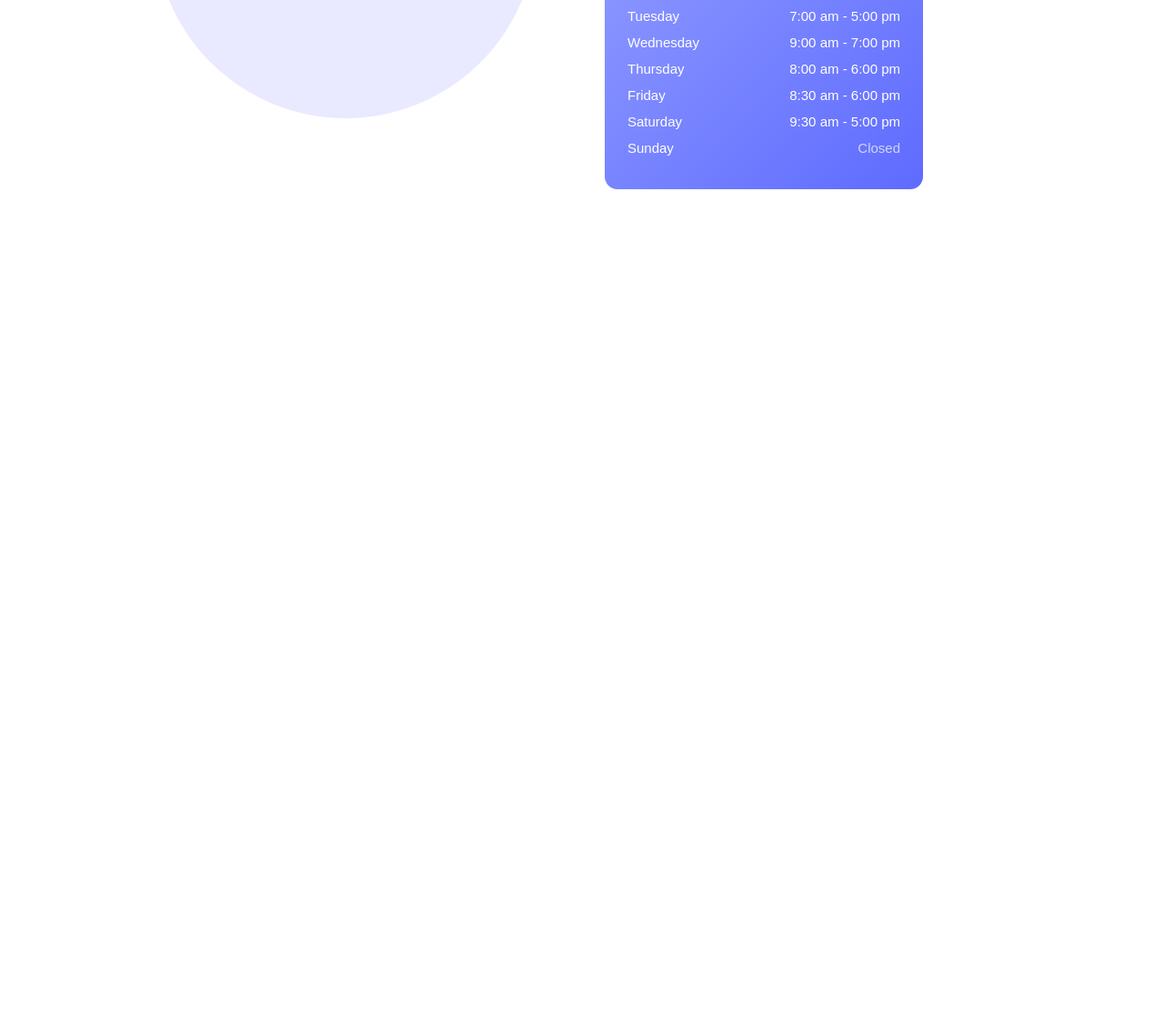
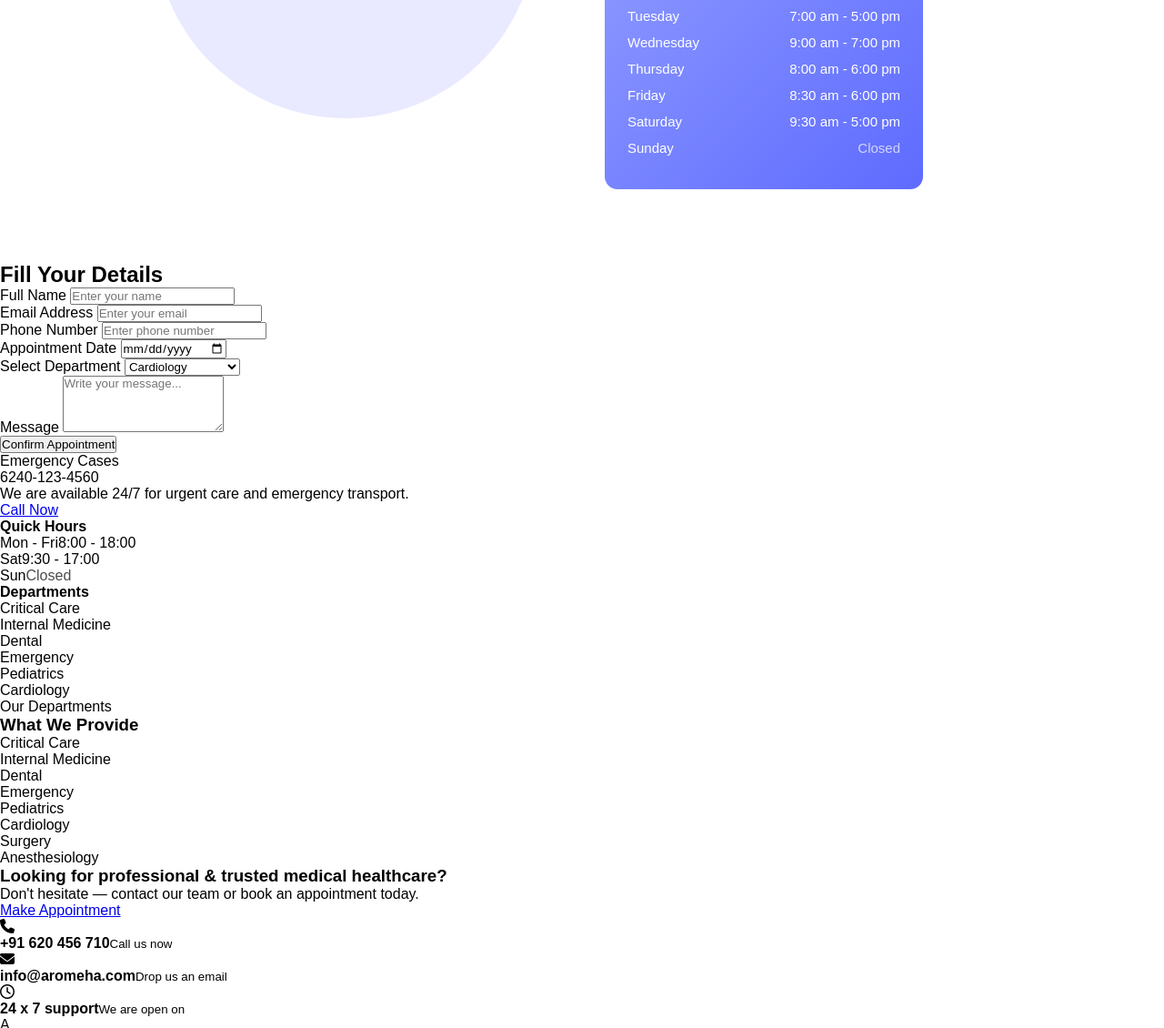
Before and after one commit to mehaksharma25/Aromeha-Care, a plain HTML site: page services.html in a window 1280 px wide. Shown: the part 760-1890 px from the top of the page at 91% size. Before the commit the page ends 1048 px from the top, so only its background shows below. Drawn offline with Linux system fonts and the light colour scheme.

Commit message:
Refactor services.html for improved structure

```diff
--- a/services.html
+++ b/services.html
@@ -1,75 +1,56 @@
 <!DOCTYPE html>
 <html lang="en">
 <head>
-    <meta charset="UTF-8">
-    <meta name="viewport" content="width=device-width, initial-scale=1.0">
+  <meta charset="utf-8" />
+  <meta name="viewport" content="width=device-width,initial-scale=1" />
   <title>Aromeha Care – Services</title>
-    <link rel="stylesheet" href="services.css">
+  <link rel="stylesheet" href="services.css" />
+  <script src="https://kit.fontawesome.com/a076d05399.js" crossorigin="anonymous"></script>
 </head>
-
 <body>
 
-    <!-- NAVBAR -->
   <header class="navbar">
     <div class="logo">Aromeha Care</div>
-
     <nav class="nav-links">
       <a href="index.html">Home</a>
       <a href="about.html">About</a>
       <a href="services.html" class="active">Services</a>
       <a href="doctors.html">Doctors</a>
-        <a href="contact.html">Contact</a>
+      <!-- <a href="contact.html">Contact</a> -->
     </nav>
-
-    <button class="nav-btn">Make Appointment</button>
+    <button class="btn-appointment" onclick="location.href='appointment.html'">Make Appointment</button>
+        <div class="menu-btn">
+            <span></span>
+            <span></span>
+            <span></span>
+        </div>
   </header>
 
+  <main class="page-wrapper">
 
-
-    <!-- TOP BANNER -->
     <section class="service-banner">
       <div class="banner-content">
         <h1>Services Page</h1>
         <p>Lorem ipsum dolor sit amet luctus pharetra etiam.</p>
       </div>
-
-        <!-- ⭐ Replace banner image -->
-        <img src="your-banner-image.jpg" class="banner-img" alt="">
+      <img src="https://dunmedic.strongtheme.com/wp-content/uploads/2021/04/andun02.jpg" class="banner-img" alt="banner">
     </section>
 
-
-    <!-- MAIN CONTENT -->
     <section class="service-main">
-
-        <!-- LEFT SIDE -->
       <div class="service-left">
-
-            <div class="service-left-circle"></div>
-
-            <!-- ⭐ Replace doctor image -->
-            <img src="your-doctor.png" class="service-doctor" alt="">
-
-            <div class="service-calendar-box">
-                <!-- ⭐ Replace calendar image -->
-                <img src="your-calendar.png" alt="">
-            </div>
+        <div class="service-left-circle" aria-hidden="true"></div>
+        <img src="doc.jpg" class="service-doctor" alt="doctor">
       </div>
 
-
-        <!-- RIGHT SIDE -->
       <div class="service-right">
-
         <h2>A great system application for<br>hospital center & health care</h2>
-
         <p>
           Semper ut proin auctor ac eget scelerisque sodales elementum nibh massa,
           viverra maecenas vel habitant venenatis libero tortor volutpat taciti.
         </p>
 
-            <div class="service-hours-box">
-
-                <h3>Operating Hours</h3>
-
+        <div class="service-hours-box" aria-labelledby="hoursTitle">
+          <h3 id="hoursTitle">Operating Hours</h3>
           <ul>
             <li><span>Monday</span><span>8:00 am - 6:00 pm</span></li>
             <li><span>Tuesday</span><span>7:00 am - 5:00 pm</span></li>
@@ -79,12 +60,174 @@
             <li><span>Saturday</span><span>9:30 am - 5:00 pm</span></li>
             <li><span>Sunday</span><span class="closed">Closed</span></li>
           </ul>
+        </div>
+      </div>
+    </section>
 
+    <section class="appointment-section">
+      <div class="form-box">
+        <h2>Fill Your Details</h2>
+        <form>
+          <div class="input-group">
+            <label>Full Name</label>
+            <input type="text" placeholder="Enter your name" required>
           </div>
 
+          <div class="input-group">
+            <label>Email Address</label>
+            <input type="email" placeholder="Enter your email" required>
           </div>
 
+          <div class="row">
+            <div class="input-group">
+              <label>Phone Number</label>
+              <input type="tel" placeholder="Enter phone number" required>
+            </div>
+
+            <div class="input-group">
+              <label>Appointment Date</label>
+              <input type="date" required>
+            </div>
+          </div>
+
+          <div class="input-group">
+            <label>Select Department</label>
+            <select required>
+              <option>Cardiology</option>
+              <option>Dermatology</option>
+              <option>Orthopedics</option>
+              <option>Eye Care</option>
+              <option>Neurology</option>
+              <option>General Medicine</option>
+            </select>
+          </div>
+
+          <div class="input-group">
+            <label>Message</label>
+            <textarea placeholder="Write your message..." rows="4"></textarea>
+          </div>
+
+          <button class="submit-btn">Confirm Appointment</button>
+        </form>
+      </div>
+
+      <aside class="info-panel">
+        <div class="emergency-card">
+          <div class="em-label">Emergency Cases</div>
+          <div class="em-number">6240-123-4560</div>
+          <p class="em-note">We are available 24/7 for urgent care and emergency transport.</p>
+          <a href="tel:62401234560" class="em-call">Call Now</a>
+        </div>
+
+        <div class="side-hours">
+          <h4>Quick Hours</h4>
+          <ul>
+            <li><span>Mon - Fri</span><span>8:00 - 18:00</span></li>
+            <li><span>Sat</span><span>9:30 - 17:00</span></li>
+            <li><span>Sun</span><span class="closed">Closed</span></li>
+          </ul>
+        </div>
+
+        <div class="side-services">
+          <h4>Departments</h4>
+          <ul>
+            <li>Critical Care</li>
+            <li>Internal Medicine</li>
+            <li>Dental</li>
+            <li>Emergency</li>
+            <li>Pediatrics</li>
+            <li>Cardiology</li>
+          </ul>
+        </div>
+      </aside>
     </section>
 
+    <section class="services-list">
+      <p class="section-sub">Our Departments</p>
+      <h3 class="section-title">What We Provide</h3>
+
+      <div class="services-grid">
+        <div class="service-item">Critical Care</div>
+        <div class="service-item">Internal Medicine</div>
+        <div class="service-item">Dental</div>
+        <div class="service-item">Emergency</div>
+        <div class="service-item">Pediatrics</div>
+        <div class="service-item">Cardiology</div>
+        <div class="service-item">Surgery</div>
+        <div class="service-item">Anesthesiology</div>
+      </div>
+    </section>
+
+  </main>
+
+  <section class="footer-cta">
+    <div class="cta-inner">
+      <div class="cta-left">
+        <h3>Looking for professional & trusted medical healthcare?</h3>
+        <p>Don't hesitate — contact our team or book an appointment today.</p>
+        <a href="appointment.html" class="cta-btn">Make Appointment</a>
+      </div>
+
+      <div class="cta-cards">
+        <div class="cta-card">
+          <i class="fas fa-phone"></i>
+          <div><strong>+91 620 456 710</strong><small>Call us now</small></div>
+        </div>
+
+        <div class="cta-card">
+          <i class="fas fa-envelope"></i>
+          <div><strong>info@aromeha.com</strong><small>Drop us an email</small></div>
+        </div>
+
+        <div class="cta-card">
+          <i class="far fa-clock"></i>
+          <div><strong>24 x 7 support</strong><small>We are open on</small></div>
+        </div>
+      </div>
+    </div>
+  </section>
+
+  <footer class="big-footer">
+    <div class="footer-top">
+      <div class="col brand-col">
+        <div class="brand-row"><div class="brand-mark">A</div><h2 class="brand-name">Aromeha Care</h2></div>
+        <p class="brand-text">Pellentesque, placerat congue at urna risus tincidunt, himenaeos pretium fermentum. Providing trusted medical care with modern facilities and compassionate staff.</p>
+      </div>
+
+      <div class="col links-col">
+        <h4>Quick Links</h4>
+        <ul>
+          <li><a href="about.html">About Us</a></li>
+          <li><a href="appointment.html">Make Appointments</a></li>
+          <li><a href="#">Customer Treatments</a></li>
+          <li><a href="#">Consulting your health</a></li>
+        </ul>
+      </div>
+
+      <div class="col services-col">
+        <h4>Our Services</h4>
+        <ul>
+          <li><a href="#">Surgery</a></li>
+          <li><a href="#">Cardiology</a></li>
+          <li><a href="#">Pediatrics</a></li>
+          <li><a href="#">Anesthesiology</a></li>
+        </ul>
+      </div>
+
+      <div class="col news-col">
+        <h4>Latest News</h4>
+        <div class="news-item"><img src="https://images.unsplash.com/photo-1587502536263-4b06f2b8d6d5?q=80&w=200&auto=format&fit=crop" alt=""><div><a href="#">Get the Home care and nursing service</a><small>Nov 12, 2025</small></div></div>
+      </div>
+    </div>
+
+    <div class="footer-bottom">
+      <div class="left">© <span id="footer-year"></span> Aromeha Care. All rights reserved.</div>
+      <div class="right"><a href="#">Privacy Policy</a><span class="dot">•</span><a href="#">Terms</a></div>
+    </div>
+  </footer>
+
+  <script>document.getElementById('footer-year').textContent = new Date().getFullYear();</script>
+
+  <script src="script.js"></script>
 </body>
 </html>
```
Lines whose indentation alone changed are shown as unchanged.
